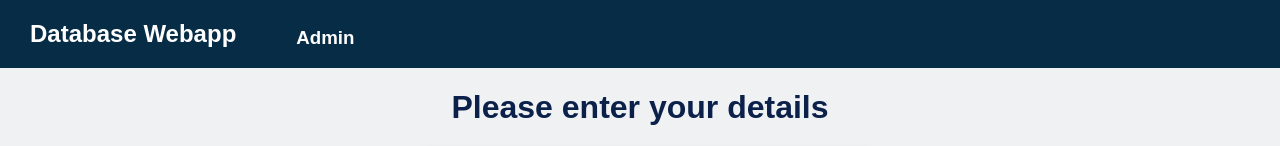
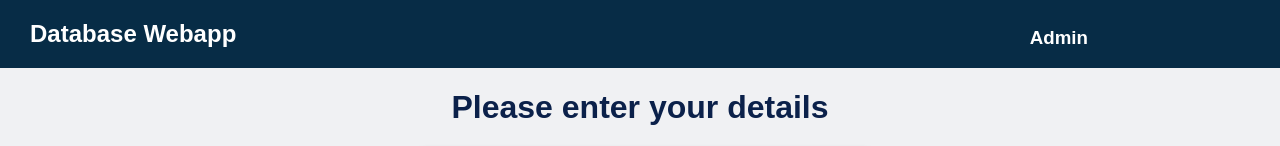
Before and after one commit to MridulSharma19/Crud, a React (Create React App) app in the folder assignment/: page / in a window 1280 px wide. Shown: the top 146 px of the page. Built offline with nearby package versions, Linux system fonts and the light colour scheme.

Commit message:
alignment

```diff
--- a/assignment/src/App.css
+++ b/assignment/src/App.css
@@ -1,5 +1,6 @@
 .App {
   text-align: center;
+
 }
 
 .App-logo {
--- a/assignment/src/components/header.style.css
+++ b/assignment/src/components/header.style.css
@@ -2,6 +2,7 @@
   display: flex;
   flex-direction: row;
   background-color: #072c46;
+  justify-content: space-between;
   color: white;
 }
 
@@ -15,5 +16,6 @@
   color: white;
   text-decoration: none;
   align-self: flex-end;
-  margin: 0 30px;
+
+  margin-right: 15vw;
 }
```
Also changed, not shown: 1 other file (tests, documents, lock files or other folders).
